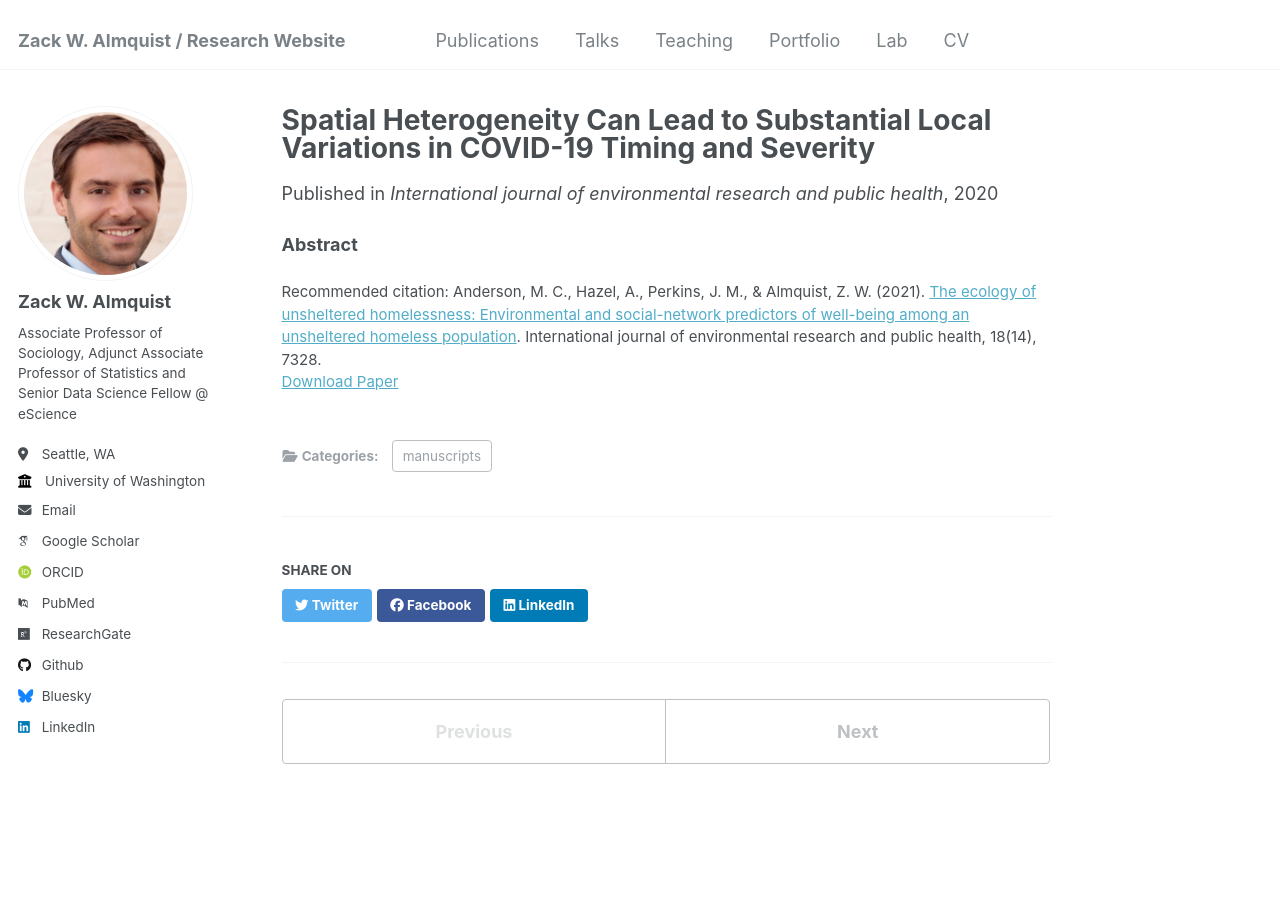
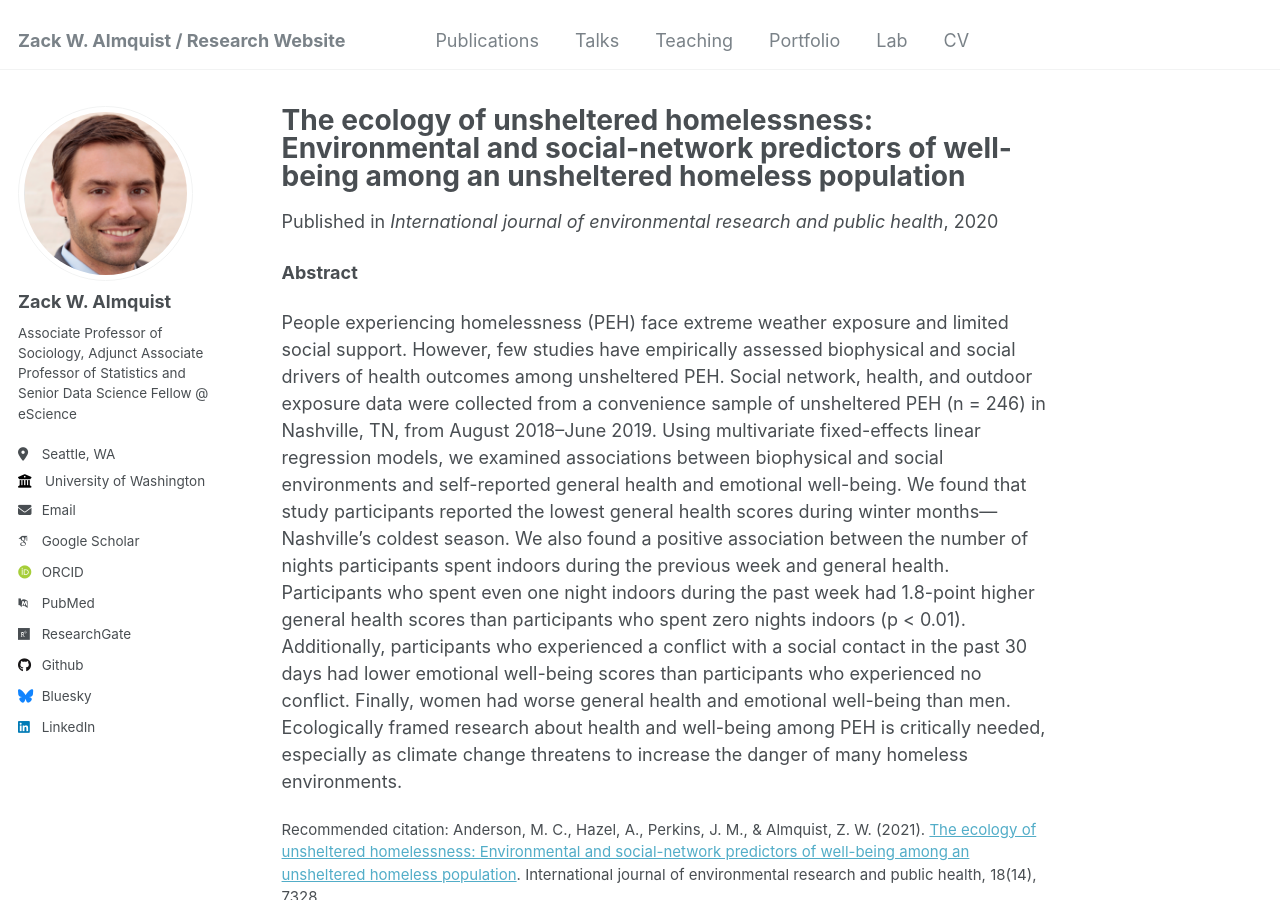
Before and after one commit to zalmquist/zalmquist.github.io, a Jekyll site: the page built from _publications/2020-09-10-ijerp.md, in a window 1280 px wide and 900 px high. Built offline with Jekyll 4.4.1, drawn with Linux system fonts in a browser that asks for light colours; some web fonts are replaced.

Commit message:
Update 2020-09-10-ijerp.md

```diff
--- a/_publications/2020-09-10-ijerp.md
+++ b/_publications/2020-09-10-ijerp.md
@@ -1,5 +1,5 @@
 ---
-title: "Spatial Heterogeneity Can Lead to Substantial Local Variations in COVID-19 Timing and Severity"
+title: "The ecology of unsheltered homelessness: Environmental and social-network predictors of well-being among an unsheltered homeless population"
 collection: publications
 category: manuscripts
 permalink: /publication/2020-09-10-ijerp
@@ -14,3 +14,5 @@ Environmental and social-network predictors of well-being among an unsheltered h
 
 
 **Abstract**
+
+People experiencing homelessness (PEH) face extreme weather exposure and limited social support. However, few studies have empirically assessed biophysical and social drivers of health outcomes among unsheltered PEH. Social network, health, and outdoor exposure data were collected from a convenience sample of unsheltered PEH (n = 246) in Nashville, TN, from August 2018–June 2019. Using multivariate fixed-effects linear regression models, we examined associations between biophysical and social environments and self-reported general health and emotional well-being. We found that study participants reported the lowest general health scores during winter months—Nashville’s coldest season. We also found a positive association between the number of nights participants spent indoors during the previous week and general health. Participants who spent even one night indoors during the past week had 1.8-point higher general health scores than participants who spent zero nights indoors (p < 0.01). Additionally, participants who experienced a conflict with a social contact in the past 30 days had lower emotional well-being scores than participants who experienced no conflict. Finally, women had worse general health and emotional well-being than men. Ecologically framed research about health and well-being among PEH is critically needed, especially as climate change threatens to increase the danger of many homeless environments.
```
